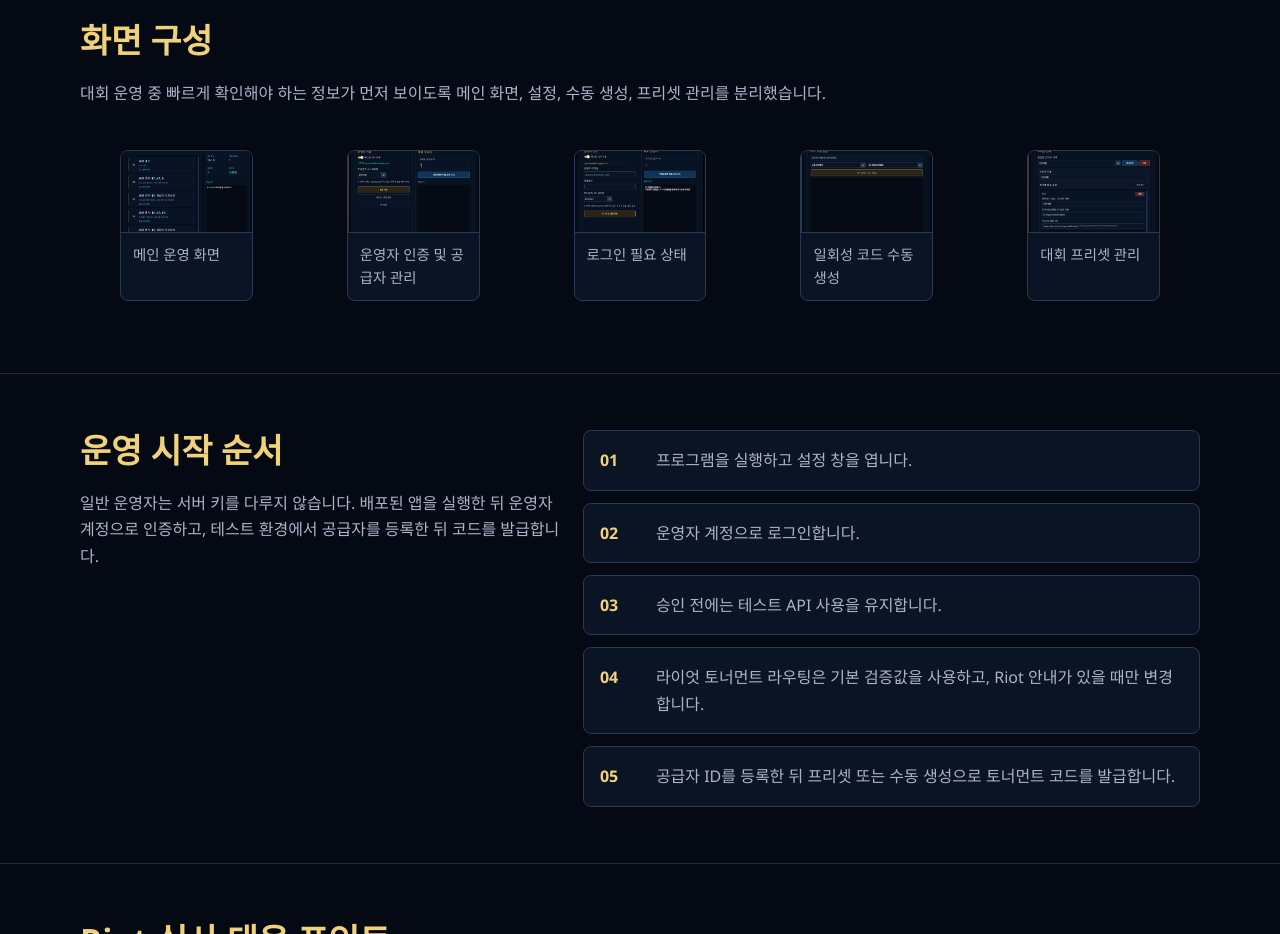
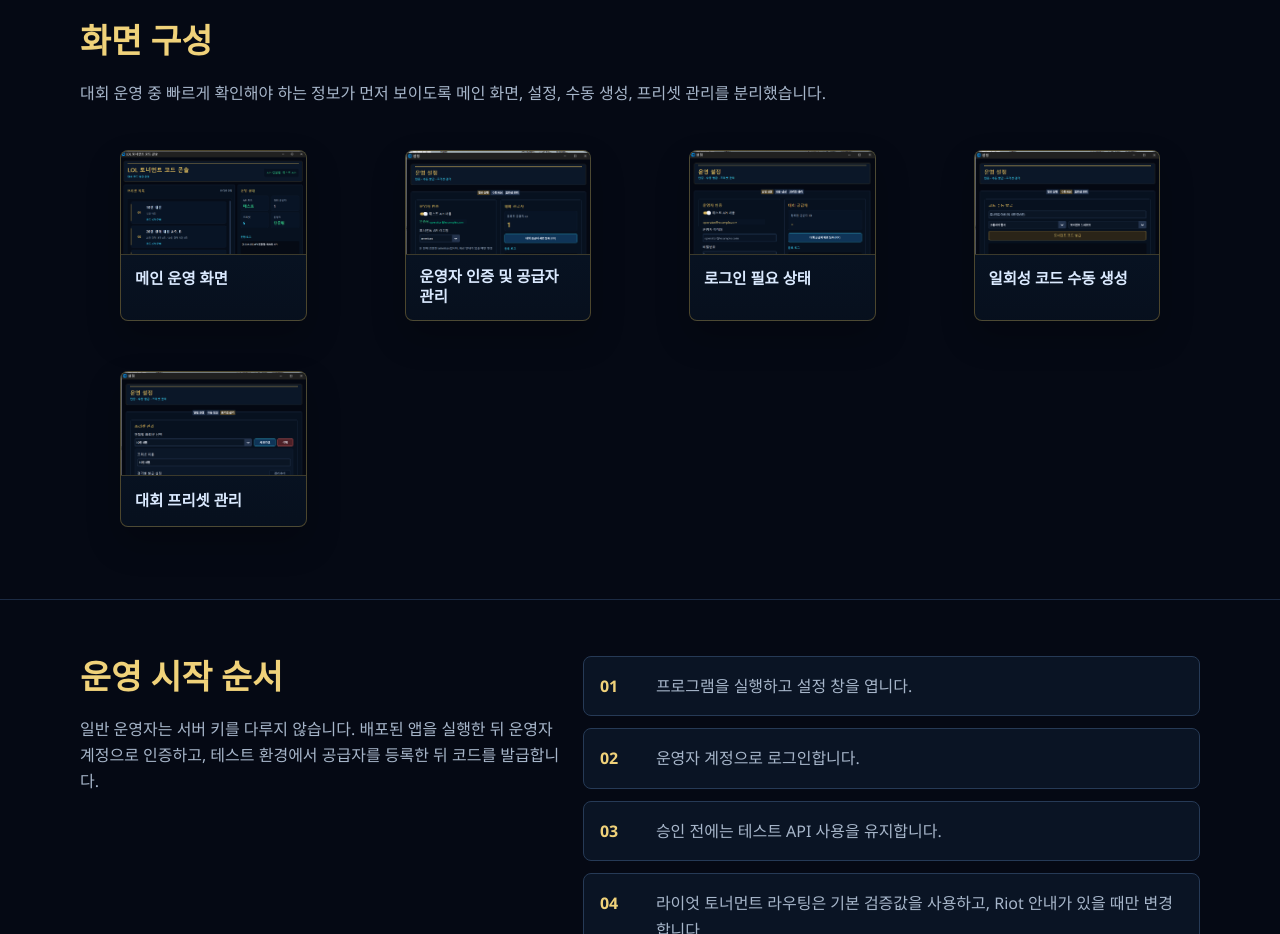
Before and after one commit to ganada001/LOL_Tournament_Code_Creator, a website: page index.html in a window 1280 px wide. Shown: the part 1080-2014 px from the top of the page. Drawn offline with Linux system fonts and the light colour scheme.

Commit message:
Improve screenshot gallery layout

```diff
--- a/index.html
+++ b/index.html
@@ -258,30 +258,38 @@
 
     .screens {
       display: grid;
-      grid-template-columns: repeat(auto-fit, minmax(190px, 1fr));
-      gap: 14px;
+      grid-template-columns: repeat(auto-fit, minmax(260px, 1fr));
+      gap: 18px;
+      align-items: stretch;
     }
 
     .screen {
       overflow: hidden;
-      border: 1px solid var(--line);
+      border: 1px solid rgba(208, 173, 75, 0.34);
       border-radius: 8px;
-      background: var(--panel);
+      background: linear-gradient(180deg, rgba(10, 24, 43, 0.92), rgba(7, 16, 30, 0.98));
+      box-shadow: 0 16px 34px rgba(0, 0, 0, 0.22);
     }
 
     .screen img {
       width: 100%;
-      aspect-ratio: 16 / 10;
+      aspect-ratio: 16 / 9;
       object-fit: cover;
-      border-bottom: 1px solid var(--line);
+      object-position: top center;
+      border-bottom: 1px solid rgba(208, 173, 75, 0.26);
     }
 
     .screen span {
-      display: block;
-      min-height: 44px;
-      padding: 10px 12px;
-      color: var(--muted);
-      font-size: 0.9rem;
+      display: flex;
+      align-items: center;
+      min-height: 50px;
+      padding: 12px 14px;
+      color: #dbeaff;
+      font-size: 0.96rem;
+      font-weight: 700;
+      line-height: 1.35;
+      word-break: keep-all;
+      overflow-wrap: normal;
     }
 
     code {
@@ -325,9 +333,12 @@
       }
 
       .grid,
-      .two-grid,
+      .two-grid {
+        grid-template-columns: 1fr;
+      }
+
       .screens {
-        grid-template-columns: 1fr;
+        grid-template-columns: repeat(auto-fit, minmax(min(100%, 240px), 1fr));
       }
     }
   </style>
```
